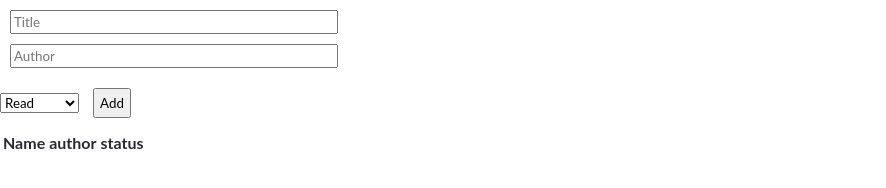
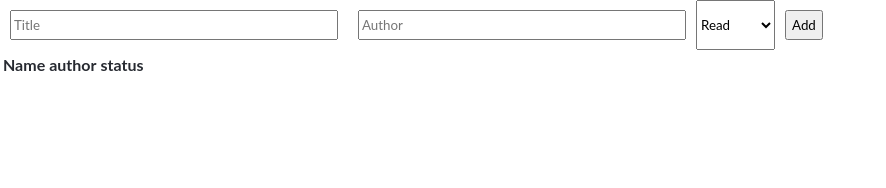
Before and after one commit to Geoelycom/Awesome-books, a website: page index.html in a window 1280 px wide. Shown: the whole page, without its empty margins (0-886 px from the left). Drawn offline with Linux system fonts and the light colour scheme.

Commit message:
Add styles

```diff
--- a/styles/styles.css
+++ b/styles/styles.css
@@ -21,8 +21,7 @@ h1 {
 
 input[type=text] {
   display: flex;
-  flex-direction: column;
-  color: red;
+  flex-direction: row;
   padding: 2px;
   width: 25%;
   margin: 10px;
@@ -32,3 +31,7 @@ input[type=text] {
   margin: 10px;
   padding: 5px;
 }
+
+form {
+  display: flex;
+}
```
